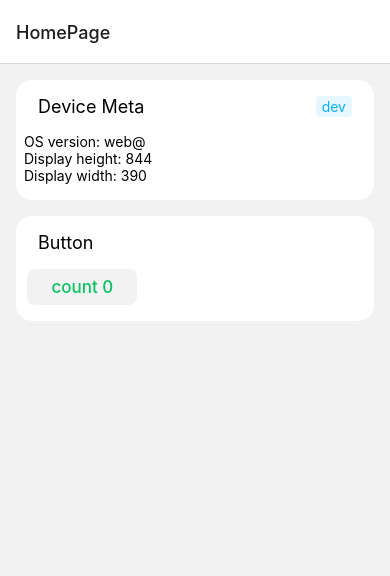
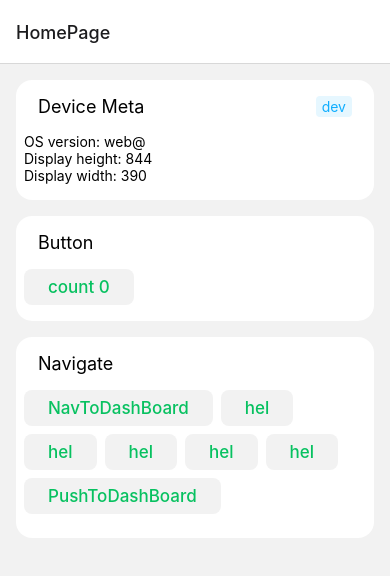
Before and after one commit to j10ccc/react-native-clover-ui, a React Native app: screen /HomePage in a window 390 px wide. Shown: the top 576 px of the page. Built offline with nearby package versions, Linux system fonts and the light colour scheme.

Commit message:
feat(space): add space component supporting horizon gap fix(button): remove unnecessary container margin

```diff
--- a/App.tsx
+++ b/App.tsx
@@ -1,13 +1,17 @@
 import HomeScreen from "./pages/HomeScreen";
-import { NavigationContainer } from '@react-navigation/native';
-import { createNativeStackNavigator } from '@react-navigation/native-stack';
+import { NavigationContainer } from "@react-navigation/native";
+import { createNativeStackNavigator } from "@react-navigation/native-stack";
+import DashBoard from "./pages/DashBoard";
 
 const Stack = createNativeStackNavigator();
 
 export default function App() {
-  return <NavigationContainer>
-    <Stack.Navigator>
-      <Stack.Screen name="HomePage" component={HomeScreen} />
-    </Stack.Navigator>
-  </NavigationContainer>
+  return (
+    <NavigationContainer>
+      <Stack.Navigator>
+        <Stack.Screen name="HomePage" component={HomeScreen} />
+        <Stack.Screen name="DashBoard" component={DashBoard} />
+      </Stack.Navigator>
+    </NavigationContainer>
+  );
 }
--- a/components/Button.tsx
+++ b/components/Button.tsx
@@ -22,7 +22,6 @@ const Button = (props: ButtonPropsType) => {
 const style = StyleSheet.create({
   container: {
     borderRadius: 8,
-    marginHorizontal: "1%",
     marginButtom: 6,
     alignSelf: "flex-start",
   },
--- a/components/Demo.tsx
+++ b/components/Demo.tsx
@@ -1,13 +1,22 @@
 import { ReactNode } from "react";
 import { View, StyleSheet } from "react-native";
+import Card from "./Card";
 
 type DemoPropsType = {
   children: ReactNode;
+  title: string;
+  extra?: ReactNode;
 };
 
 const Demo = (props: DemoPropsType) => {
-  const { children } = props;
-  return <View style={style.container}>{children}</View>;
+  const { children, title, extra } = props;
+  return (
+    <View style={style.container}>
+      <Card title={title} extra={extra}>
+        {children}
+      </Card>
+    </View>
+  );
 };
 
 const style = StyleSheet.create({
--- a/components/MetaInfo.tsx
+++ b/components/MetaInfo.tsx
@@ -1,16 +1,16 @@
-import Card from "./Card";
 import { Platform, Text, useWindowDimensions } from "react-native";
 import Tag from "./Tag";
+import { Demo } from "../components";
 
 const MetaInfo = () => {
   const { OS, Version } = Platform;
   const { height, width } = useWindowDimensions();
   return (
-    <Card title="Device Meta" extra={<Tag label="dev" color="blue"/>}>
+    <Demo title="Device Meta" extra={<Tag label="dev" color="blue"/>}>
       <Text>OS version: {OS}@{Version} </Text>
       <Text>Display height: {height}</Text>
       <Text>Display width: {width}</Text>
-    </Card>
+    </Demo>
   );
 };
 
--- a/components/Space.tsx
+++ b/components/Space.tsx
@@ -1,7 +1,48 @@
-import { View } from "react-native";
+import { Children, ReactNode } from "react";
+import { StyleSheet, View } from "react-native";
 
-const Space = () => {
-  return <View></View>
-}
+type SpacePropsType = {
+  children: ReactNode;
+  align?: "start" | "end" | "center" | "baseline";
+  direction?: "column" | "row" | "row-reverse" | "column-reverse";
+  justify?:
+    | "start"
+    | "end"
+    | "center"
+    | "between"
+    | "around"
+    | "evenly"
+    | "stretch";
+};
+
+// TODO: direct-column
+
+const Space = (props: SpacePropsType) => {
+  const { children, direction = "row" } = props;
+  const dynamicStyle = StyleSheet.create({
+    container: {
+      flexDirection: direction,
+    },
+  });
+
+  return (
+    <View style={[style.container, dynamicStyle.container]}>
+      {Children.map<ReactNode, ReactNode>(children, (child) => {
+        return <View style={style.spaceItem}>{child}</View>;
+      })}
+    </View>
+  );
+};
+
+const style = StyleSheet.create({
+  container: {
+    flex: 1,
+    flexWrap: "wrap",
+  },
+  spaceItem: {
+    paddingBottom: 8,
+    marginRight: 8,
+  },
+});
 
 export default Space;
--- a/components/index.ts
+++ b/components/index.ts
@@ -2,5 +2,6 @@ import Button from "./Button";
 import Card from "./Card";
 import Demo from "./Demo";
 import Tag from "./Tag";
+import Space from "./Space";
 
-export { Demo, Button, Card, Tag };
+export { Demo, Button, Card, Tag, Space };
--- a/pages/DashBoard.tsx
+++ b/pages/DashBoard.tsx
@@ -1,5 +1,27 @@
-const DashBoard = () => {
+import { Button, Demo } from "../components";
+import { SafeAreaView, ScrollView, StyleSheet } from "react-native";
 
-}
+const DashBoard = ({ navigation }: any) => {
+  const goBack = () => {
+      navigation.goBack();
+    };
+  return (
+    <SafeAreaView style={{ flex: 1 }}>
+      <ScrollView style={styles.container}>
+        <Demo title="Navigate">
+          <Button onPress={goBack}>goBack</Button>
+        </Demo>
+      </ScrollView>
+    </SafeAreaView>
+  );
+};
+
+const styles = StyleSheet.create({
+  container: {
+    backgroundColor: "#f2f2f2",
+    paddingHorizontal: 16,
+    paddingVertical: 16,
+  },
+});
 
 export default DashBoard;
--- a/pages/HomeScreen.tsx
+++ b/pages/HomeScreen.tsx
@@ -1,30 +1,49 @@
-import { StyleSheet, SafeAreaView, ScrollView, StatusBar } from "react-native";
-import { Button, Card, Demo } from "../components";
+import { StyleSheet, SafeAreaView, ScrollView } from "react-native";
+import { Button, Demo, Space } from "../components";
 import MetaInfo from "../components/MetaInfo";
 import { useState } from "react";
 
-const DemoCard = () => {
+const DemoButton = () => {
   const [count, setCount] = useState(0);
   const handlePress = () => {
     setCount(count + 1);
   };
   return (
-    <Demo>
-      <Card title="Button">
-        <Button onPress={() => handlePress()}>count {count}</Button>
-      </Card>
+    <Demo title="Button">
+      <Button onPress={() => handlePress()}>count {count}</Button>
     </Demo>
   );
 };
 
-const HomeScreen = () => {
+const DemoNav = ({ navigation }: any) => {
+  const handlePressNavigate = () => {
+    navigation.navigate("DashBoard");
+  };
+  const handlePressPush = () => {
+    navigation.push("DashBoard");
+  };
+  return (
+    <Demo title="Navigate">
+      <Space>
+      <Button onPress={handlePressNavigate}>NavToDashBoard</Button>
+      <Button>hel</Button>
+      <Button>hel</Button>
+      <Button>hel</Button>
+      <Button>hel</Button>
+      <Button>hel</Button>
+      <Button onPress={handlePressPush}>PushToDashBoard</Button>
+      </Space>
+    </Demo>
+  );
+};
+
+const HomeScreen = ({ navigation }: any) => {
   return (
     <SafeAreaView style={{ flex: 1 }}>
       <ScrollView style={styles.container}>
-        <Demo>
-          <MetaInfo />
-        </Demo>
-        <DemoCard />
+        <MetaInfo />
+        <DemoButton />
+        <DemoNav navigation={navigation} />
       </ScrollView>
     </SafeAreaView>
   );
```
